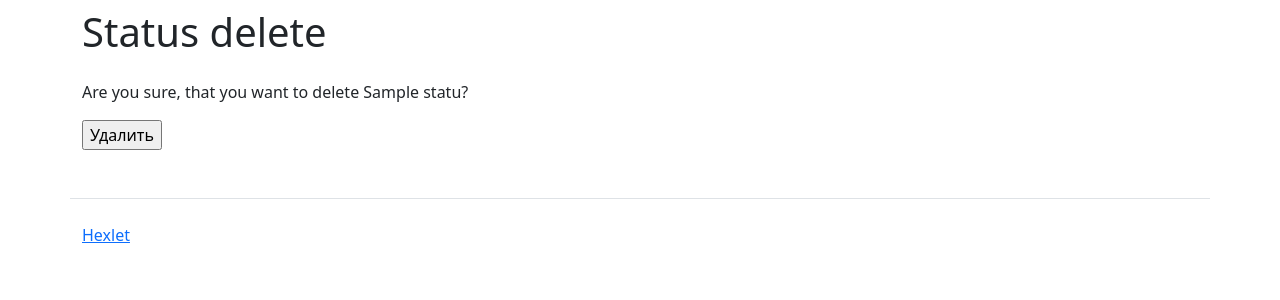
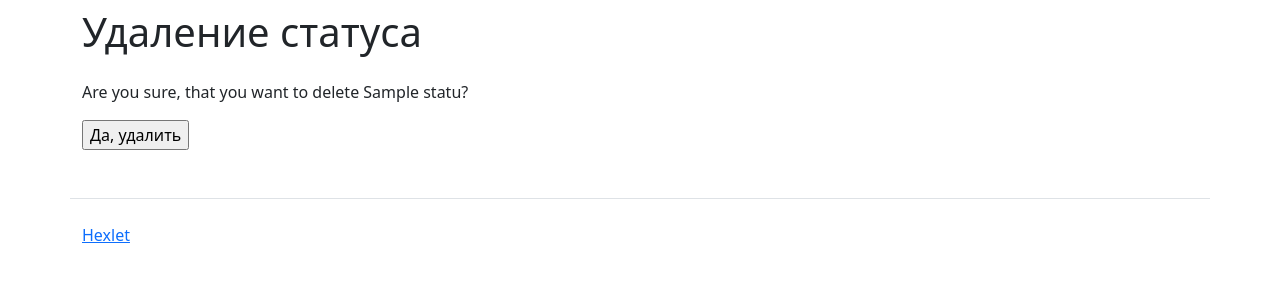
Before and after one commit to al-ov73/python-project-52, a Django app: page /statuses/1/delete/ in a window 1280 px wide. Shown: the part 72-372 px from the top of the page. Run offline with Django 5.2, Linux system fonts and the light colour scheme; a user stored in the database is signed in; tables that the repository leaves empty hold one stand-in row (values such as "Sample post"); some libraries are stand-ins or nearby versions.

Commit message:
statuses update

```diff
--- a/task_manager/templates/statuses/delete.html
+++ b/task_manager/templates/statuses/delete.html
@@ -5,13 +5,13 @@
 {% load i18n %}
       <h1 class="my-4">
 
-{% trans 'Status delete' %}
+Удаление статуса
          </h1>
 <p>{% trans 'Are you sure, that you want to delete' %} {{ name }}?</p>
 
           <form action="{% url 'status_delete' pk %}" method="post">
             {% csrf_token %}
-          <input type="submit" value="{% trans 'Delete' %}">
+          <input type="submit" value="Да, удалить">
         </form>
 
 {% endblock %}
--- a/task_manager/templates/statuses/index.html
+++ b/task_manager/templates/statuses/index.html
@@ -10,7 +10,7 @@
 
       </h1>
 
-<a class="btn btn-primary mb-3" href="/statuses/create/">{% trans 'Create status' %}</a>
+<a class="btn btn-primary mb-3" href="/statuses/create/">Создать статус</a>
 <table class="table table-striped">
   <thead>
     <tr>
--- a/task_manager/templates/statuses/update.html
+++ b/task_manager/templates/statuses/update.html
@@ -5,7 +5,7 @@
 {% load i18n %}
       <h1 class="my-4">
 
-{% trans 'Status update' %}
+Изменение статуса
 
       </h1>
     {% if form.errors %}
```
